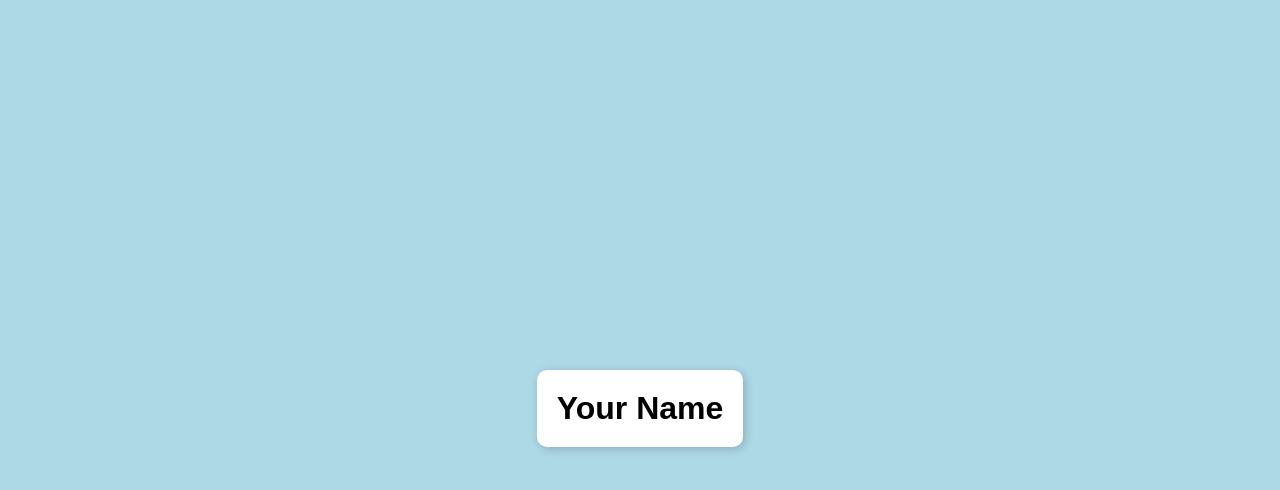
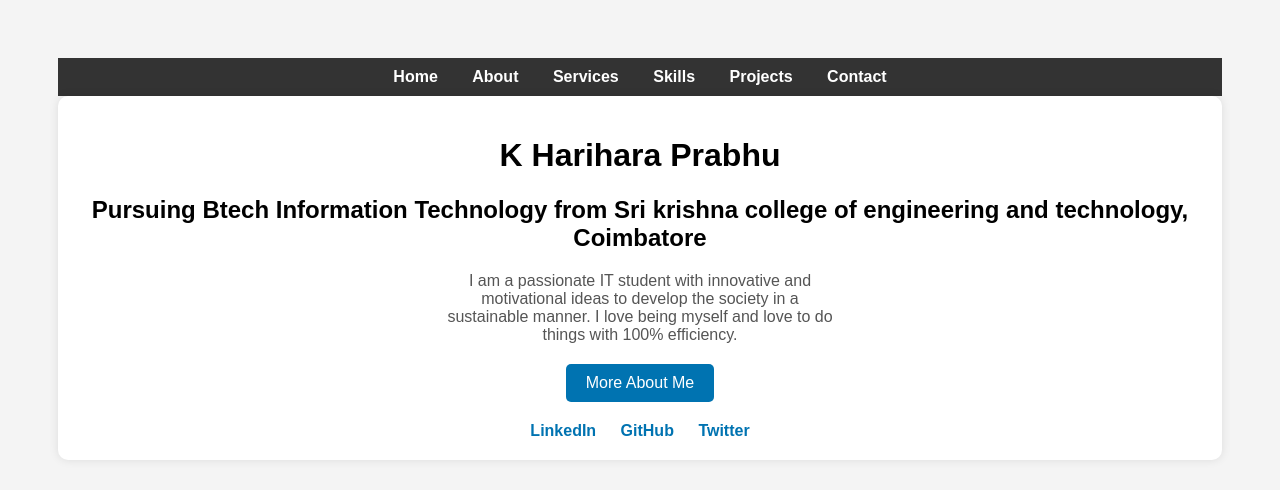
Before and after one commit to HARI19052005/Hari, a plain HTML site: page index.html in a window 1280 px wide. Drawn offline with Linux system fonts and the light colour scheme.

Commit message:
Update index.html

```diff
--- a/index.html
+++ b/index.html
@@ -3,27 +3,96 @@
 <head>
     <meta charset="UTF-8">
     <meta name="viewport" content="width=device-width, initial-scale=1.0">
-    <title>727723EUIT060 - K Harihara Prabhu</title>
-    <style>
-        body {
-            background-color: lightblue;
-            display: flex;
-            justify-content: center;
-            align-items: center;
-            height: 100vh;
-            font-family: Arial, sans-serif;
-        }
-        .name {
-            font-size: 2em;
-            font-weight: bold;
-            background-color: white;
-            padding: 20px;
-            border-radius: 10px;
-            box-shadow: 2px 2px 10px rgba(0, 0, 0, 0.2);
-        }
-    </style>
+    <title>Professional Profile</title>
+    <link rel="stylesheet" href="styles.css">
 </head>
 <body>
-    <div class="name">Your Name</div>
+    <nav class="navbar">
+        <ul>
+            <li><a href="#home">Home</a></li>
+            <li><a href="#about">About</a></li>
+            <li><a href="#services">Services</a></li>
+            <li><a href="#skills">Skills</a></li>
+            <li><a href="#projects">Projects</a></li>
+            <li><a href="#contact">Contact</a></li>
+        </ul>
+    </nav>
+    <div class="profile-container">
+        <h1>K Harihara Prabhu</h1>
+        <h2>Pursuing Btech Information Technology from Sri krishna college of engineering and technology, Coimbatore</h2>
+        <p class="bio">I am a passionate IT student with innovative and motivational ideas to develop the society in a sustainable manner. I love being myself and love to do things with 100% efficiency.</p>
+        <button class="more-about-btn" onclick="location.href='#about'">More About Me</button>
+        <div class="social-links">
+            <a href="#">LinkedIn</a>
+            <a href="#">GitHub</a>
+            <a href="#">Twitter</a>
+        </div>
+    </div>
 </body>
 </html>
+
+<style>
+    body {
+        font-family: Arial, sans-serif;
+        background-color: #f4f4f4;
+        text-align: center;
+        padding: 50px;
+    }
+    .navbar {
+        background-color: #333;
+        padding: 10px 0;
+        text-align: center;
+    }
+    .navbar ul {
+        list-style: none;
+        padding: 0;
+        margin: 0;
+    }
+    .navbar ul li {
+        display: inline;
+        margin: 0 15px;
+    }
+    .navbar ul li a {
+        color: white;
+        text-decoration: none;
+        font-weight: bold;
+    }
+    .navbar ul li a:hover {
+        text-decoration: underline;
+    }
+    .profile-container {
+        background: white;
+        padding: 20px;
+        border-radius: 10px;
+        box-shadow: 0 0 10px rgba(0,0,0,0.1);
+        display: inline-block;
+    }
+    .bio {
+        font-size: 16px;
+        color: #555;
+        max-width: 400px;
+        margin: 0 auto 20px;
+    }
+    .more-about-btn {
+        background-color: #0073b1;
+        color: white;
+        border: none;
+        padding: 10px 20px;
+        border-radius: 5px;
+        font-size: 16px;
+        cursor: pointer;
+        margin-bottom: 20px;
+    }
+    .more-about-btn:hover {
+        background-color: #005f8d;
+    }
+    .social-links a {
+        text-decoration: none;
+        color: #0073b1;
+        margin: 0 10px;
+        font-weight: bold;
+    }
+    .social-links a:hover {
+        text-decoration: underline;
+    }
+</style>
```
